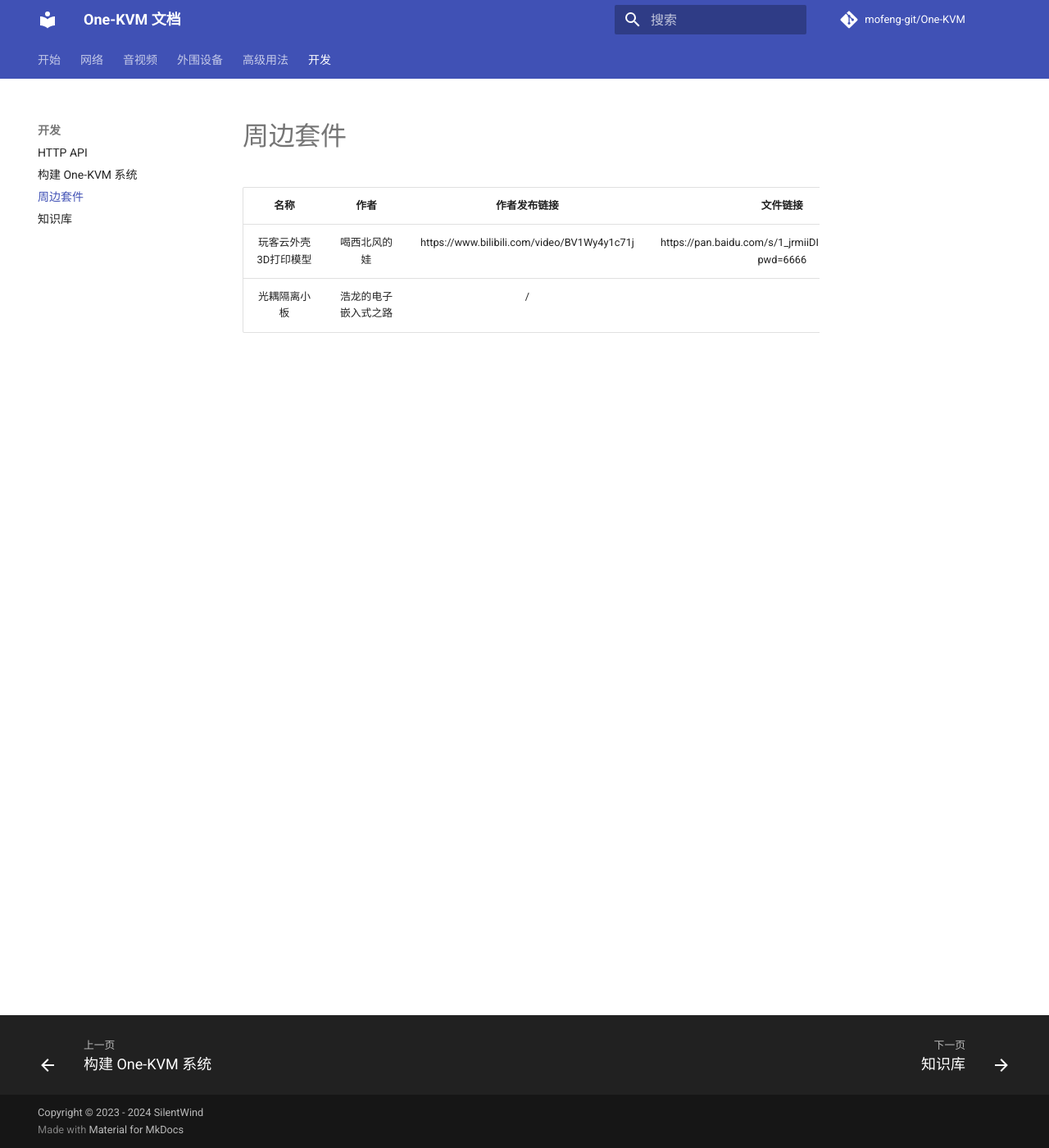
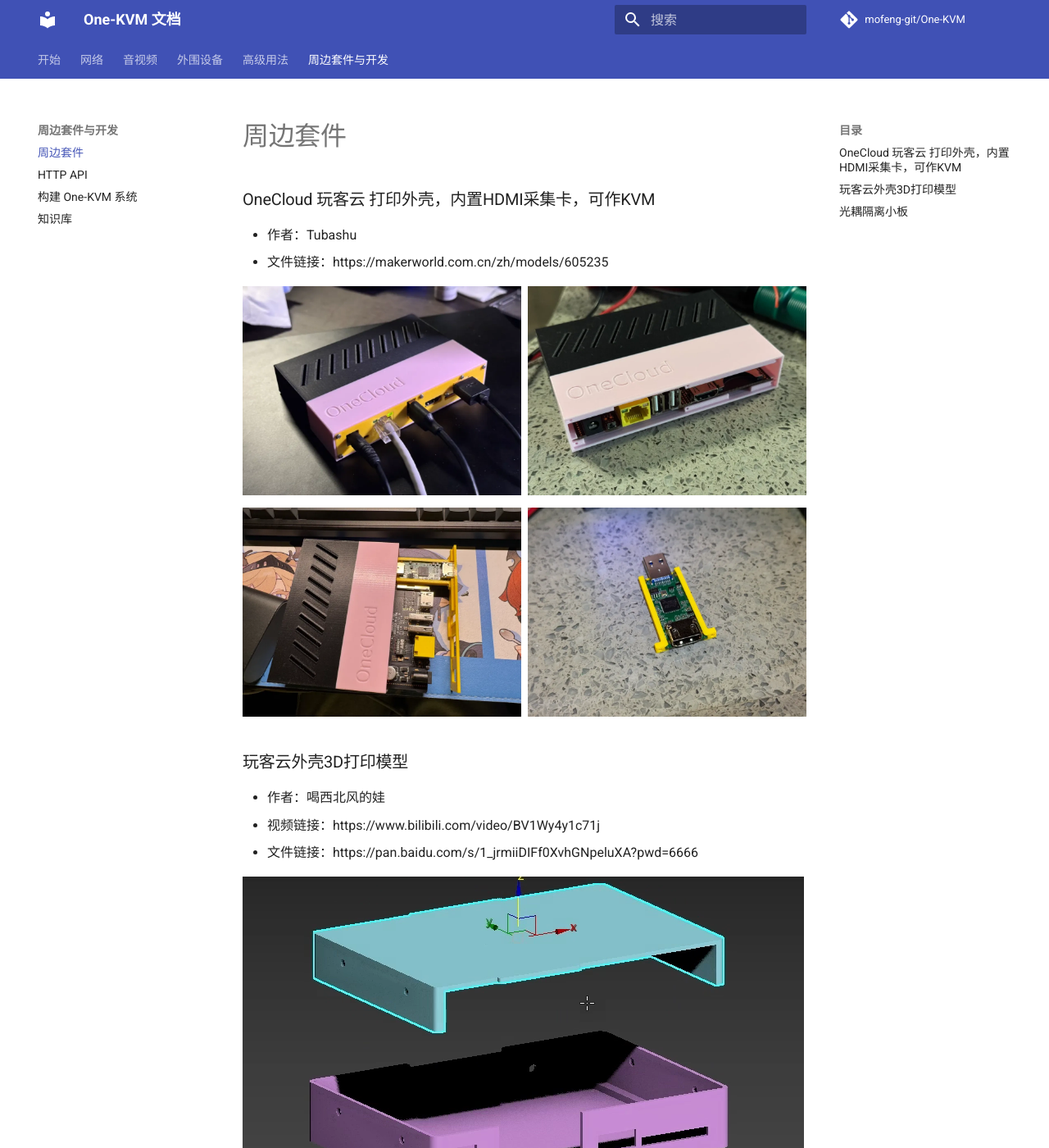
Before and after one commit to mofeng-git/One-KVM_WEB, an MkDocs documentation site: the page built from docs/development/parts_library.md, in a window 1280 px wide and 1400 px high. Shown: the whole window at 82% size. Built offline with MkDocs 1.6.1 and Material for MkDocs 9.7.7, drawn with Linux system fonts in a browser that asks for light colours; comment, search, counter and statistics services are not loaded; some of the changed text lies outside the part shown.

Commit message:
更新文档

```diff
--- a/docs/development/parts_library.md
+++ b/docs/development/parts_library.md
@@ -1,4 +1,31 @@
-|         名称         |         作者         |                作者发布链接                 |                         文件链接                         |
-| :------------------: | :------------------: | :-----------------------------------------: | :------------------------------------------------------: |
-| 玩客云外壳3D打印模型 |     喝西北风的娃     | https://www.bilibili.com/video/BV1Wy4y1c71j | https://pan.baidu.com/s/1_jrmiiDIFf0XvhGNpeluXA?pwd=6666 |
-|     光耦隔离小板     | 浩龙的电子嵌入式之路 |                      /                      |                                                          |
+### OneCloud 玩客云 打印外壳，内置HDMI采集卡，可作KVM
+
+- 作者：Tubashu
+- 文件链接：https://makerworld.com.cn/zh/models/605235
+
+<div class="grid cards" markdown>
+
+![6cdb418c-f699-4730-b9ad-3424deea3bff.webp](../img/6cdb418c-f699-4730-b9ad-3424deea3bff.webp)
+
+![68760879-2245-4c3c-ba2c-27cda6f95225.webp](../img/68760879-2245-4c3c-ba2c-27cda6f95225.webp)
+
+![e9bdba98-c9c5-4bed-80c3-6c8aa34071f0.webp](../img/e9bdba98-c9c5-4bed-80c3-6c8aa34071f0.webp)
+
+![2ad33c19-bf37-431d-9b60-cc4e5a2e9dbc.webp](../img/2ad33c19-bf37-431d-9b60-cc4e5a2e9dbc.webp)
+
+</div>
+
+### 玩客云外壳3D打印模型
+
+- 作者：喝西北风的娃
+- 视频链接：https://www.bilibili.com/video/BV1Wy4y1c71j
+- 文件链接：https://pan.baidu.com/s/1_jrmiiDIFf0XvhGNpeluXA?pwd=6666
+
+<div class="grid cards" markdown>
+
+![PixPin_2025-02-24_08-58-19.png](../img/PixPin_2025-02-24_09-00-30.png)
+
+</div>
+
+### 光耦隔离小板
+- 作者：浩龙的电子嵌入式之路
--- a/mkdocs.yml
+++ b/mkdocs.yml
@@ -68,7 +68,7 @@ plugins:
 nav:
     - "开始":
       - "介绍": index.md
-      - "写在前面": start_install/prepare.md
+      - "写在前面": prepare.md
       - "Docker 部署": start_install/docker_install.md
       - "已适配硬件安装":
         - "玩客云": start_install/onecloud_install.md
@@ -126,8 +126,8 @@ nav:
       #- "IPMI 和 Redfish 集成": advanced_using/ipmi.md
       #- "HDMI 环出": advanced_using/loop_out.md
 
-    - "开发":
+    - "周边套件与开发":
+      - "周边套件": development/parts_library.md
       - "HTTP API": development/api.md
       - "构建 One-KVM 系统": development/building_os.md
-      - "周边套件": development/parts_library.md
       - "知识库": development/develop.md
```
Also changed, not shown: docs/index.md (+6 -0 lines), docs/prepare.md (renamed from docs/start_install/prepare.md, +10 -10 lines), docs/start_install/faq.md (+1 -1 lines), docs/img/2ad33c19-bf37-431d-9b60-cc4e5a2e9dbc.webp (added), docs/img/68760879-2245-4c3c-ba2c-27cda6f95225.webp (added), docs/img/6cdb418c-f699-4730-b9ad-3424deea3bff.webp (added), docs/img/PixPin_2025-02-24_09-00-30.png (added), docs/img/e9bdba98-c9c5-4bed-80c3-6c8aa34071f0.webp (added).
